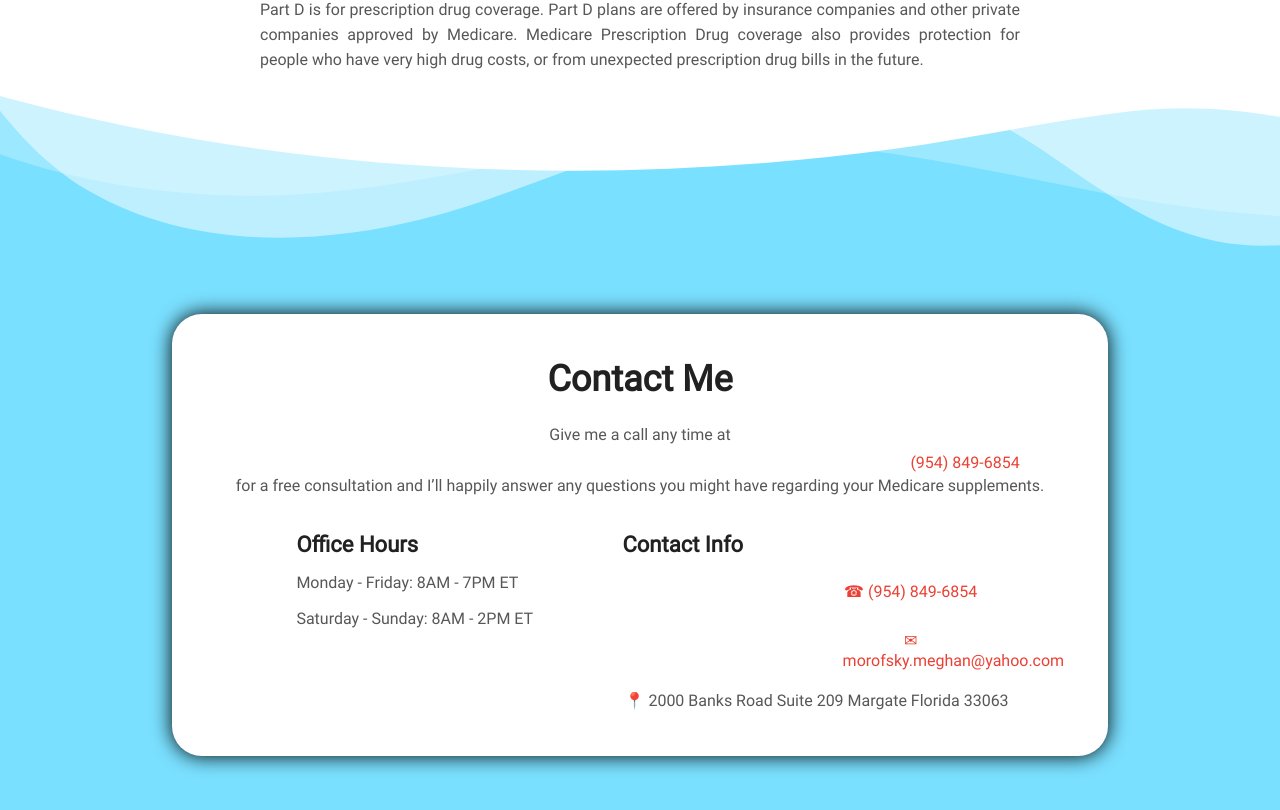
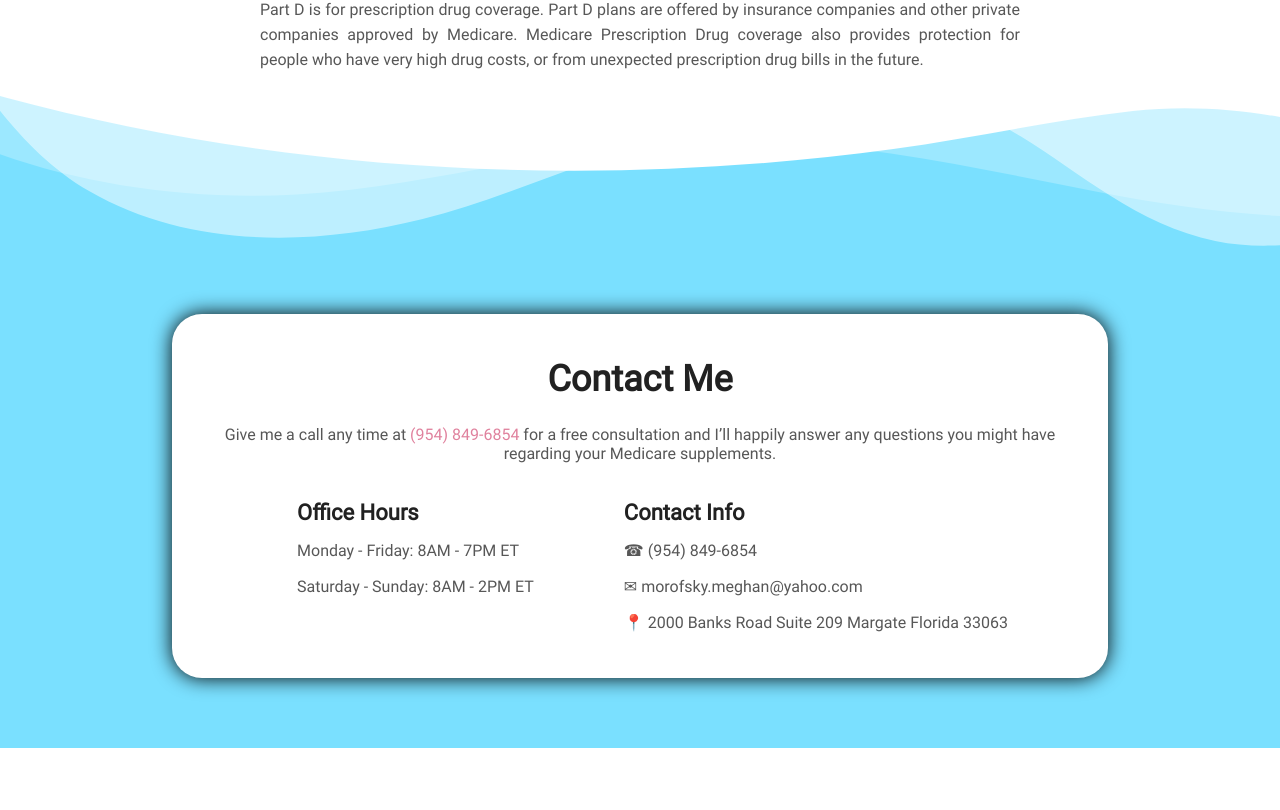
Before and after one commit to jmorofsky/medicare-info, a React (Create React App) app: page / in a window 1280 px wide. Shown: the part 5237-6047 px from the top of the page. After the commit the page ends 5985 px from the top, so only its background shows below. Built offline with nearby package versions, Linux system fonts and the light colour scheme.

Commit message:
fixed bug with contact section

```diff
--- a/src/components/Contact.js
+++ b/src/components/Contact.js
@@ -52,7 +52,7 @@ function Contact() {
                             style={{ color: '#575757' }}>
                             ✉ morofsky.meghan@yahoo.com
                         </a></p>
-                        <p className='hoursText'> 📍 2000 Banks Road Suite 209 Margate Florida 33063</p>
+                        <p className='hoursText'>📍 2000 Banks Road Suite 209 Margate Florida 33063</p>
                     </div>
                 </div>
             </div>
--- a/src/components/Header.js
+++ b/src/components/Header.js
@@ -7,7 +7,7 @@ function Header() {
             <img src={shader} alt='' className='shader'></img>
 
             <div> </div>
-            <a href='tel:+19548496854' className='phone'><strong>
+            <a href='tel:+19548496854' className='phone-box'><strong>
                 <div className='phone-img'>📞</div> (954) 849-6854</strong></a>
 
             <h1 className='title'>STUCK ON MEDICARE?</h1>
--- a/src/css/Header.css
+++ b/src/css/Header.css
@@ -70,11 +70,11 @@
     color: #fff;
 }
 
-.phone {
+.phone-box {
     display: block;
     position: relative;
     z-index: 1;
-    color: #eb4034 !important;
+    color: #eb4034;
     background-color: #fff;
     border: none;
     border-radius: 10px;
@@ -90,7 +90,7 @@
     display: inline-block;
 }
 
-.phone:hover .phone-img {
+.phone-box:hover .phone-img {
     animation-name: ring;
     animation-duration: 0.75s;
     animation-iteration-count: infinite;
```
